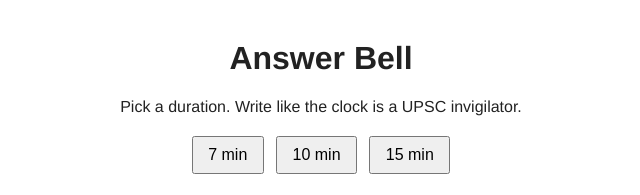
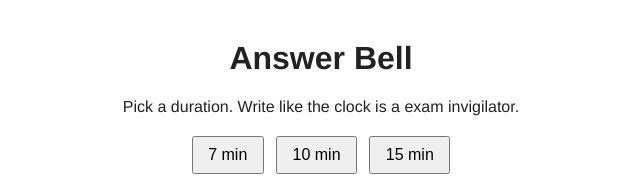
Before and after one commit to bugship/ink-timer, a plain HTML site: page index.html in a window 1280 px wide. Shown: the top 195 px of the page, 319-959 px from the left. Drawn offline with Linux system fonts and the light colour scheme.

Commit message:
update documentation

```diff
--- a/bell.js
+++ b/bell.js
@@ -1,5 +1,5 @@
 /**
- * bell.js — mains answer timers (7/10/15)
+ * bell.js — practice answer timers (7/10/15)
  */
 (function () {
   var handle = null;
--- a/index.html
+++ b/index.html
@@ -7,7 +7,7 @@
 </head>
 <body>
   <h1>Answer Bell</h1>
-  <p>Pick a duration. Write like the clock is a UPSC invigilator.</p>
+  <p>Pick a duration. Write like the clock is a exam invigilator.</p>
   <div class="presets">
     <button data-m="7">7 min</button>
     <button data-m="10">10 min</button>
```
Also changed, not shown: 1 other file.
